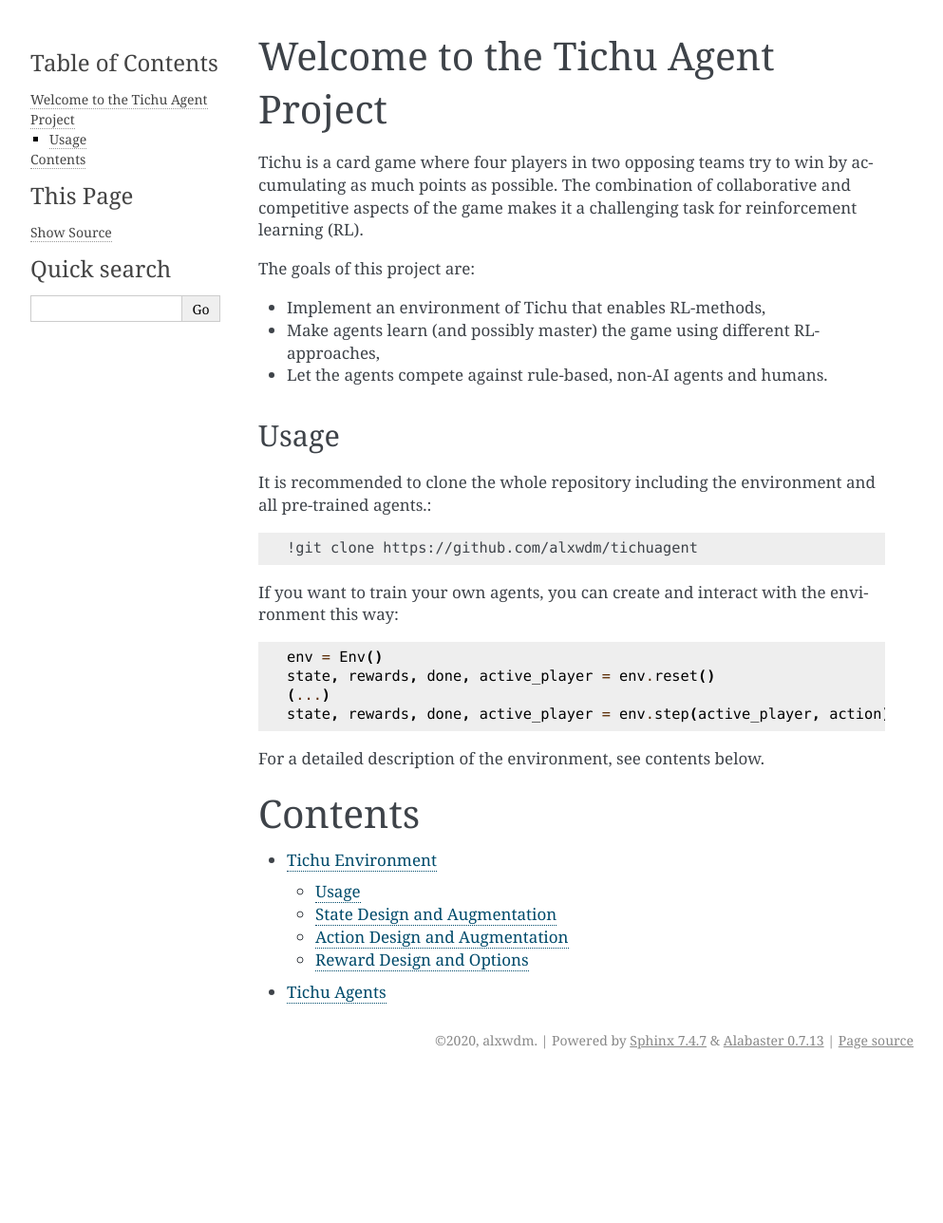
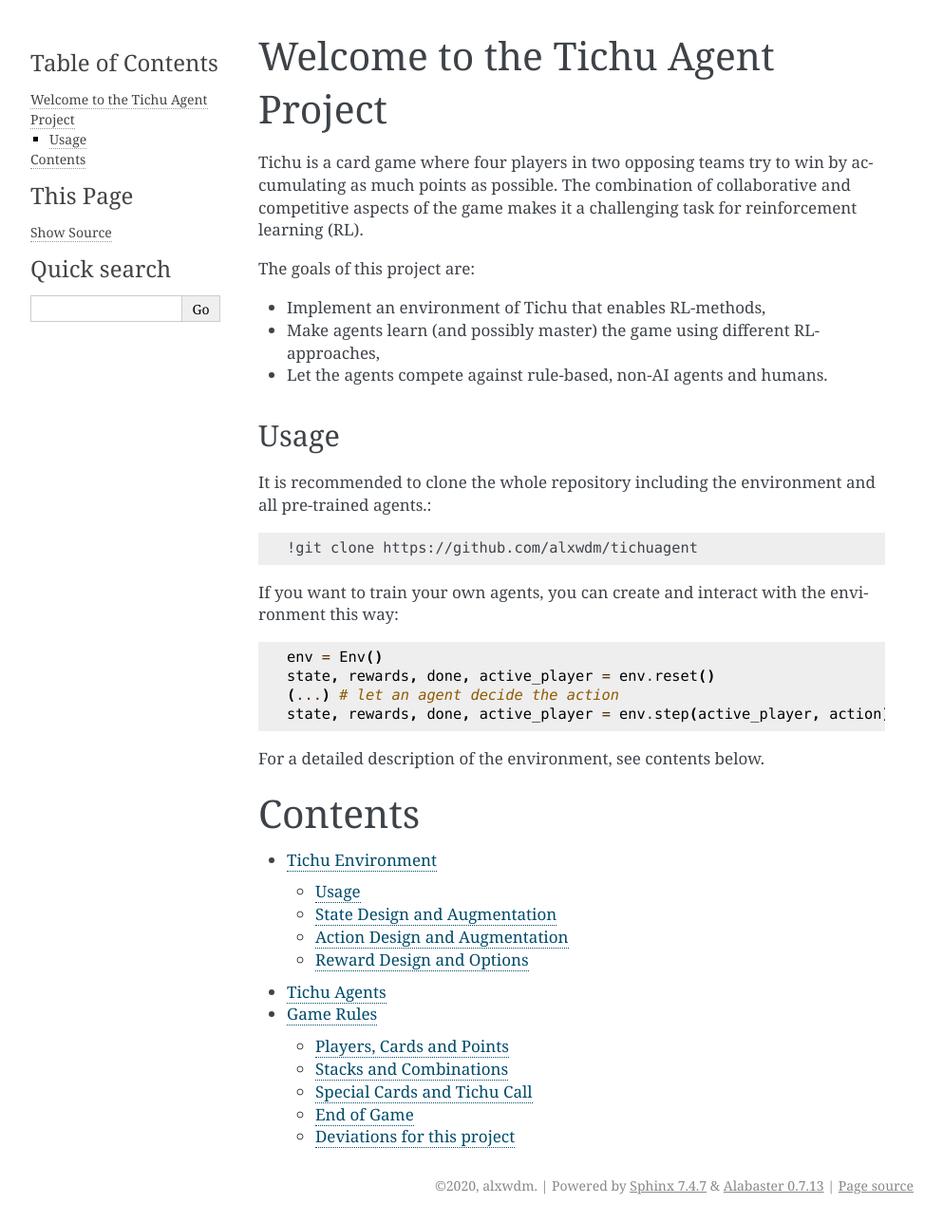
Before and after one commit to alxwdm/TichuAgent, a Sphinx documentation site: the page built from docs/index.rst, in a window 1280 px wide. Shown: the whole page at 95% size, without its empty margins (148-1141 px from the left). Built offline with Sphinx 7.4.7, drawn with Linux system fonts in a browser that asks for light colours; before the commit the page ends 1135 px from its top, so only the background shows below that; some of the changed lines change nothing that is shown.

Commit message:
docs: Add rules and update index

```diff
--- a/docs/index.rst
+++ b/docs/index.rst
@@ -21,7 +21,7 @@ If you want to train your own agents, you can create and interact with the envir
 
      env = Env()
      state, rewards, done, active_player = env.reset()
-     (...)
+     (...) # let an agent decide the action
      state, rewards, done, active_player = env.step(active_player, action)
 
 For a detailed description of the environment, see contents below.
@@ -34,3 +34,4 @@ Contents
 
     environment
     agents
+    rules
--- /dev/null
+++ b/docs/rules.rst
@@ -0,0 +1,49 @@
+Game Rules
+===========
+
+This section contains a short description of the rules of the game of Tichu. It is a a card game where four players in two opposing teams try to win by accumulating as much points as possible.
+
+(Note: "They" is used as a gender-neutral pronoun troughout this text.)
+
+Players, Cards and Points
+-------------------------
+
+From one players' perspective, the vis-à-vis player is the teammate, the left and right players are opponents.
+
+At the beginning, each player recieves 14 hand cards from a Tichu deck with 56 cards in total. There are 52 regular cards in a range from 2 to Ace with the suits Spade ``♠``, Heart ``♥``, Diamond ``⬧`` and Club ``♣`` (originally called differently) and 4 special cards ``Phoenix``, ``Dragon``, ``Majong (= 1)`` and ``Dog``. The points of the cards are as follows: Cards with value 5 give 5 points, values 10 and K give 10 points, Dragon gives +25 points and Phoenix -25 points. All other cards give 0 points.
+
+The player who owns the Majong starts. Afterwards, each player is in turn in counter-clockwise direction.
+
+Stacks and Combinations
+-----------------------
+
+The cards are played as combinations upon a stack. Valid combinations are: solo, pair, triple, four, full house, straight, straigh flush and pair sequence. Initially, any valid combination may be played on an empty stack.
+
+The rule in order to play a combination upon a stack is simple. It must be the same type but higher power. For example, a pair of 4 can be played on top of a pair of 2, but not on top of a pair of 10 or on top of a straight. A straight consists of five cards at least, with no maximum. Only straights of equal lengths can be played upon each other. Pair sequences are pairs in an increasing order, such as pair of 2 and pair of 3. Again, only equal length but higher power pair sequences can be played upon a stack. Four and straight flus are so called ``bombs``, they can be played anytime and on any combination. A straight flush is a higher powered bomb than a four type bomb.
+
+At any step, a player is allowed to pass if they can not or do not want to play a valid combination upon a stack. If three consecutive players pass, then the stack is finished, i.e. the trick (and its points) goes to the player that has played the highest combination on the stack (i.e. the stack leading player). The leading player is also allowed to start the next stack, therefore determining the type of combination for the next round.
+
+Special Cards and Tichu Call
+----------------------------
+
+The special card ``Dragon`` is the highest available card, but can only be played as a solo type combination. A stack containing the Dragon (and therefore all of its points) must be given away by the stack winner to an opponent.
+
+The ``Phoeonix`` serves as a joker in any combination except solo and bomb types. Played as a solo card, the power of the Phoenix is always half a point above the power of the current stack card (except for the Dragon). For example, Phoenix on top of a 10 has power 10.5. A Phoenix on top of an Ace can only be beaten by the ``Dragon``.
+
+The ``Majong`` has card value 1. It is used to determine the starting player. The card can either be played as solo, or in a straight.
+
+The ``Dog`` can only be played at the begining of a stack. When played, the next opponent is skipped and the teammate is the next active player.
+
+At any time during the game, a player is allowed to call ``Tichu`` if they has not played any cards yet. Calling Tichu is like betting to finish first. If the Tichu caller does so, 100 additional points are rewarded at the end of the game. Likewise, -100 points are added to the total score if the Tichu call was not successful. If a player has called Tichu, then the goal of the opposing team is to destroy the Tichu at any cost while the teammate will support the Tichu caller by any means. Thus, the strategy shifts from being "total points orientated" to "supporting or destroying Tichu".
+
+End of Game
+-----------
+
+There are two possible ways to end the game. A regular game ends when only one player remains with hand cards. Then, the first finisher recieves all the points from the stacks that the last player has won. The remaining hand cards of the last player go to the opposite team. Then, the points of the two teammates are added and the winning team is determined. In the case that two players of one team finish first and second, it is called a "double victory". Then, the points achieved during the game are ignored. Instead, the double victory team recieves 200 points. Points from Tichu calls are considered in both cases. Usually, the points of single games are added up to a total score of 1000.
+
+Deviations for this project
+---------------------------
+
+Some of the rules have been slightly modified for this project. In a regular game, each player must give away one hand card to all other players after the cards have been dealed. Plus, the player who has the Majong may make a card wish after the Majong has been played. For example, the player may wish for an "Ace of Spades". If the player that owns this card is able to make a valid move containing this card, they must play it. These rules has been left out.
+
+Additionally, calling Tichu is not an action a player can take actively. Instead, it is determined by the game itself using a hand rating for each player. The hand rating is based on a simple scoring heuristic. If the rating exceeds a threshold, the player calls Tichu if the teammate has not already done so. Similarily, the Dragon stack will be given away based on a simple heuristic. It is given to the opponent player with the highest hand card count, except they has called Tichu. This is because the last finisher will give its poinst to the first finisher and the opponent with a higher amount of cards is less likely to finish, except the hand is very powerfull. This way, the point of the Dragon can be recovered. Both rules are modified to decrease the complexity of actions an agent needs to take. It only needs to concentrate on playing cards upon a stack, not giving them away or calling Tichu.
```
